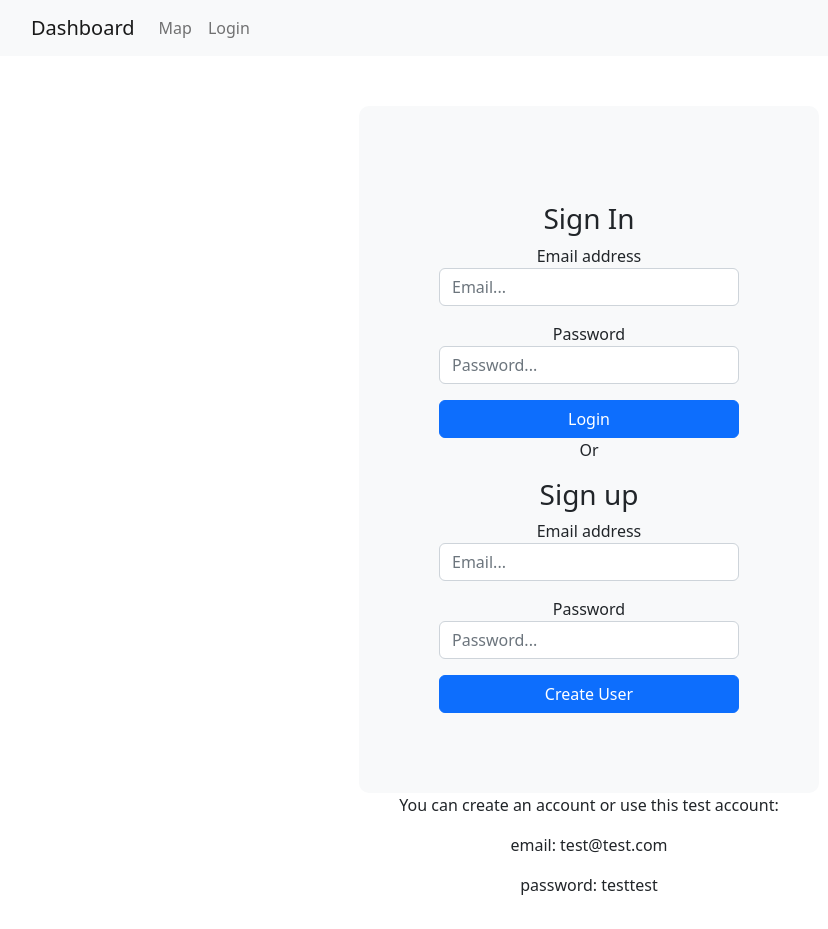
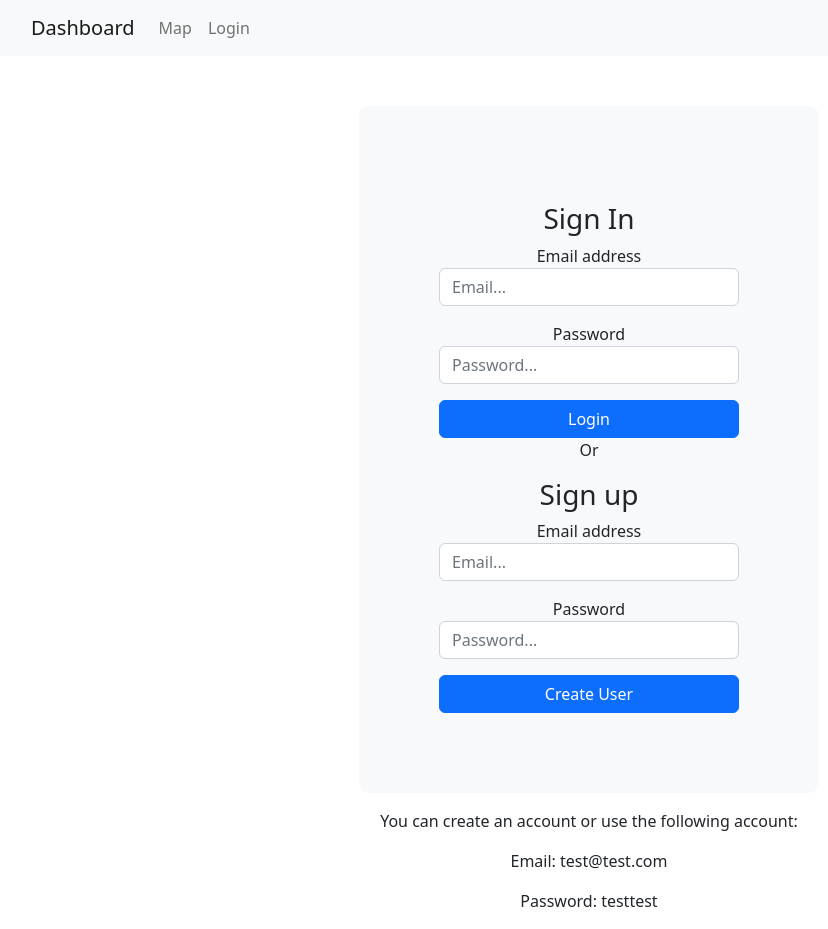
Before and after one commit to 12glaces/dashboard, a React (Create React App) app: page /login in a window 1280 px wide. Shown: the whole page, without its empty margins (51-879 px from the left). Built offline with nearby package versions, Linux system fonts and the light colour scheme; no server answers; the HTML template or start-up script is replaced by a standard one.

Commit message:
:bug: bug fix

```diff
--- a/src/App.js
+++ b/src/App.js
@@ -12,7 +12,6 @@ import {
 import { onAuthStateChanged,signOut } from 'firebase/auth';
 import { auth } from './Firebase/firebase';
 const App = () => {
-
   const [user, setUser] = useState({});
   useEffect(() => {
     onAuthStateChanged(auth, (currentUser) => {
@@ -40,8 +39,10 @@ const App = () => {
         </Container>
       </Navbar>
       <Routes>
-        <Route exact path='*' element={<Login/>}/>
-        <Route exact path='/login' element={<Login/>}/>
+        {user? <Route exact path='*' element={<Openmap/>}/> :
+        <Route exact path='*' element={<Login/>}/>}
+        {user? <Route exact path='/login' element={<Openmap/>}/> :
+        <Route exact path='/login' element={<Login/>}/>}
         {user? <Route exact path='/map' element={<Openmap/>}/> :
         null}
       </Routes>
--- a/src/components/Login.js
+++ b/src/components/Login.js
@@ -103,9 +103,10 @@ const Login = () => {
                     </div>
                 </form>
                 </div>
-                <p>You can create an account or use this test account:</p>
-                <p>email: test@test.com</p>
-                <p>password: testtest</p>
+                <p></p>
+                <p>You can create an account or use the following account:</p>
+                <p>Email: test@test.com</p>
+                <p>Password: testtest</p>
 
         </div>
     );
--- a/src/components/Openmap.js
+++ b/src/components/Openmap.js
@@ -1,7 +1,6 @@
 import { Marker, Popup, MapContainer, TileLayer, useMapEvents, Tooltip } from 'react-leaflet';
 import 'leaflet/dist/leaflet.css';
-import React from 'react';
-import { useState } from 'react';
+import React, { useState } from 'react';
 import L from 'leaflet';
 L.Icon.Default.mergeOptions({
     iconRetinaUrl: require('leaflet/dist/images/marker-icon-2x.png'),
```
Also changed, not shown: 1 other file (tests, documents, lock files or other folders).
